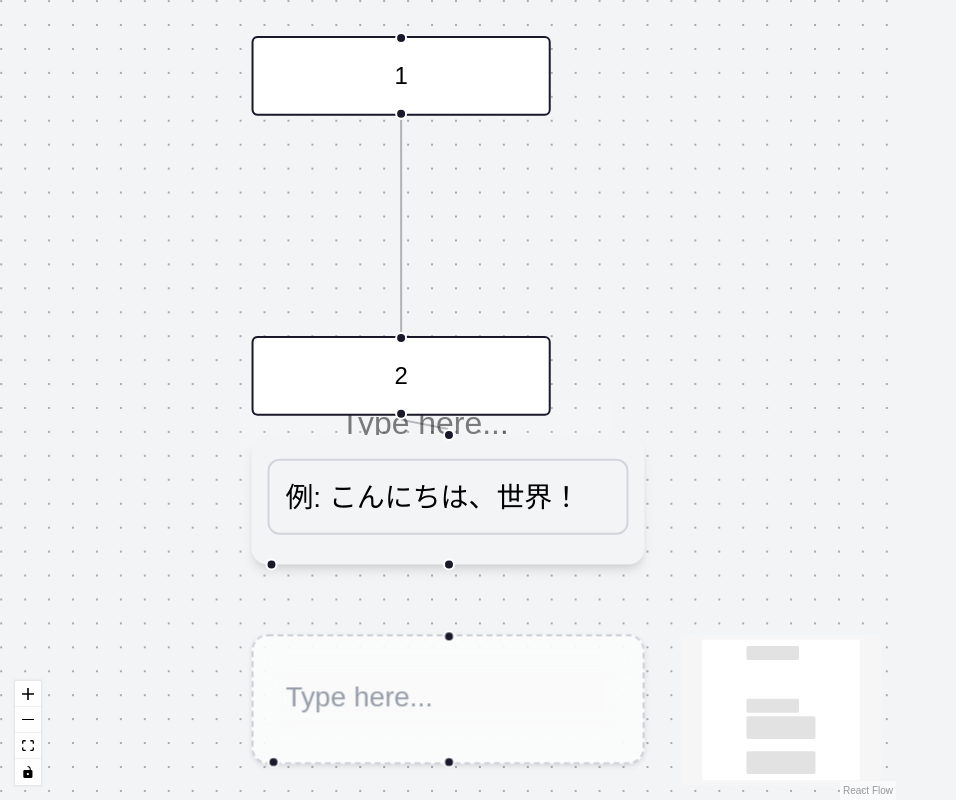
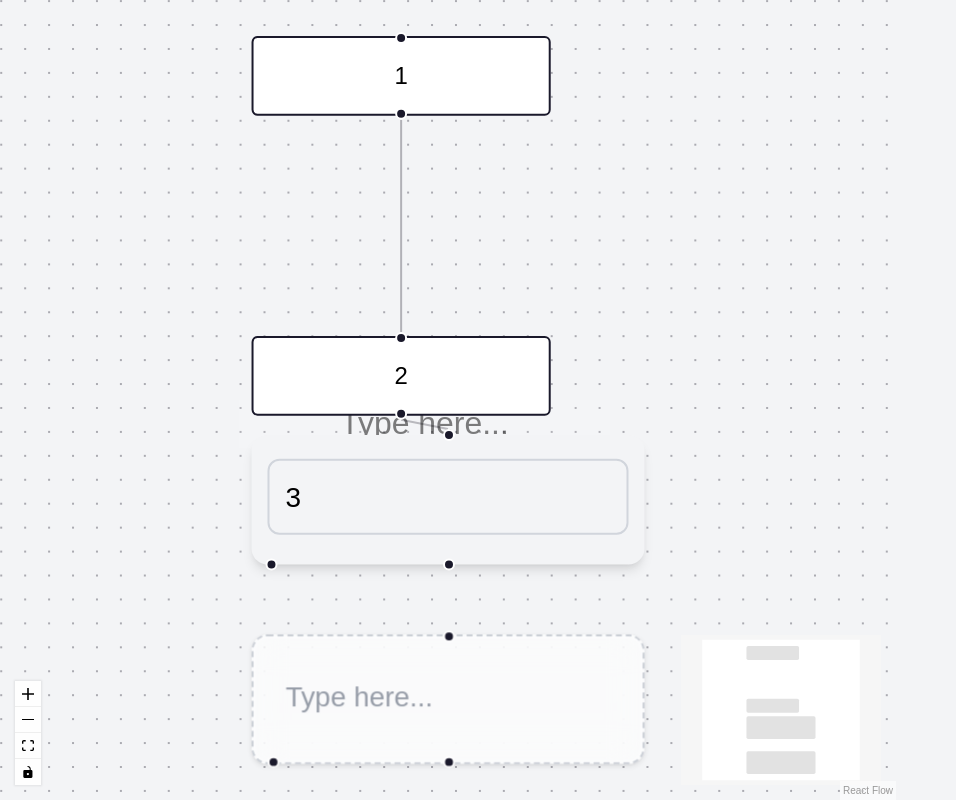
Before and after one commit to vyuma/logipk, a React (Vite) app: page / in a window 1280 px wide. Shown: the whole page, without its empty margins (0-956 px from the left). Built offline with nearby package versions, Linux system fonts and the light colour scheme.

Commit message:
push caution hand

```diff
--- a/src/App.tsx
+++ b/src/App.tsx
@@ -1,5 +1,4 @@
 
-import React from "react";
 import Flow from "./components/graph";
 
 export default function App() {
--- a/src/api/enhanceLogic.ts
+++ b/src/api/enhanceLogic.ts
@@ -75,7 +75,6 @@ interface EnrichedInsertNodePayload extends InsertNodePayload {
  * フロントエンドで最終的に利用する、リッチ化されたアクションの型
  */
 export interface FinalEnhancementAction {
-  strengthen_node_uniqueness?: StrengthenNodeUniquenessPayload;
   strengthen_edge?: StrengthenEdgePayload;
   insert_node?: EnrichedInsertNodePayload;
 }
--- a/src/components/FlowInner.tsx
+++ b/src/components/FlowInner.tsx
@@ -75,6 +75,7 @@ import {
       [reactFlow, setNodes, updateHistory, edges, getId]
     );
 
+
     return (
       <div className="w-full h-screen flex">
         <div style={{ width: '70%', height: '100%' }}>
@@ -88,6 +89,12 @@ import {
             edgeTypes={edgeTypes}
             onNodeDoubleClick={onPaneDoubleClick}
             onPaneClick={onPaneDoubleClick}
+            onSelectionChange={(elements) => {
+                const selectedNodes = elements.nodes.filter((n) => n.selected);
+                const selectedEdges = elements.edges.filter((e) => e.selected);
+                console.log('Selected Nodes:', selectedNodes);
+                console.log('Selected Edges:', selectedEdges);
+              }}
             fitView
           >
             <MiniMap />
--- a/src/components/Node/CustumNode.tsx
+++ b/src/components/Node/CustumNode.tsx
@@ -3,7 +3,7 @@ import { Handle, Position } from '@xyflow/react';
 
 const handleStyle = { left: 10 };
 
-function TextUpdaterNode() {
+function TextUpdaterNode({data}: {data: {label: string}}) {
   /** textarea への参照 */
   const taRef = useRef<HTMLTextAreaElement>(null);
 
@@ -26,7 +26,7 @@ function TextUpdaterNode() {
         ref={taRef}
         className="nodrag mt-1 w-full resize-none overflow-hidden rounded-md border border-gray-300 p-2 text-sm focus:outline-none"
         placeholder="Type here..."
-        value={"例: こんにちは、世界！"} // ← 初期値を設定
+        value={data.label} // ← 初期値を設定
         rows={1}                     // ← 最低 1 行
         onChange={autoResize}        // ← 高さ調整
       />
--- a/tsconfig.node.json
+++ b/tsconfig.node.json
@@ -17,7 +17,6 @@
     "strict": true,
     "noUnusedLocals": true,
     "noUnusedParameters": true,
-    "erasableSyntaxOnly": true,
     "noFallthroughCasesInSwitch": true,
     "noUncheckedSideEffectImports": true
   },
```
Also changed, not shown: src/components/graph.tsx (+2 -7 lines), 1 other file (tests, documents, lock files or other folders).
